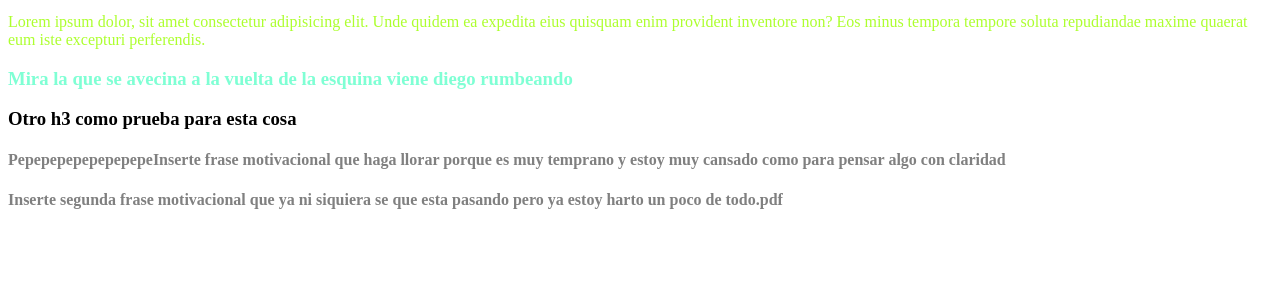
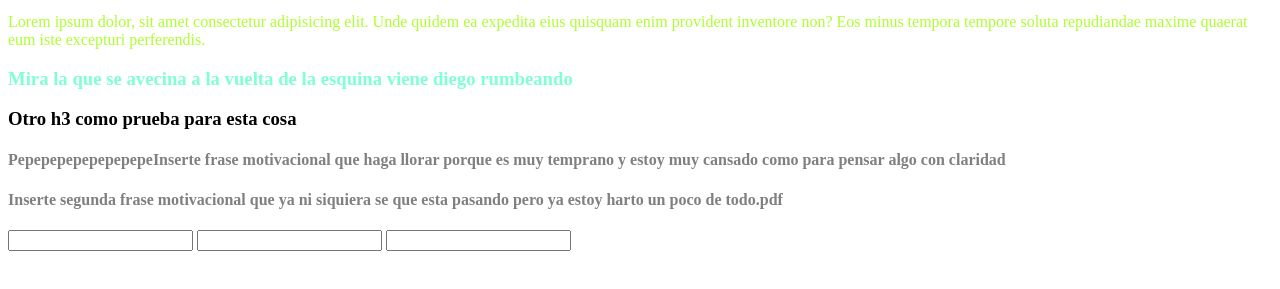
Before and after one commit to osvarg/css, a plain HTML site: page index.html in a window 1280 px wide. Shown: the part 151-440 px from the top of the page. Drawn offline with Linux system fonts and the light colour scheme.

Commit message:
Metodología BEM aplicada

```diff
--- a/index.html
+++ b/index.html
@@ -24,5 +24,14 @@
             <h4 style="color: blueviolet;" >Inserte segunda frase motivacional que ya ni siquiera se que esta pasando pero ya estoy harto un poco de todo.pdf</h4>
         </section>
     </article>
+    <article>
+        <section>
+            <div class="form">
+                <input type="text" class="form__input">
+                <input type="password" class="form__input">
+                <input type="text" class="form__input--active">
+            </div>
+        </section>
+    </article>
 </body>
 </html>
--- a/style.css
+++ b/style.css
@@ -19,3 +19,9 @@ h1:hover {
 h4 {
     color: grey !important;
 }
+.form__input:first-child {
+    color: antiquewhite;
+}
+.form__input--active {
+    color: orange;
+}
```
